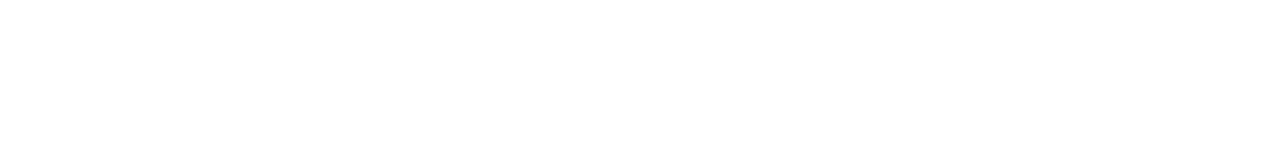
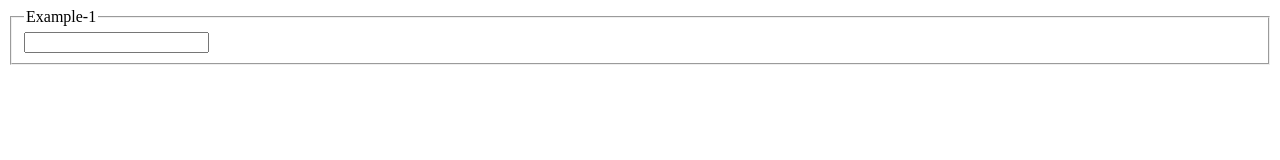
Before and after one commit to Erjankydyrov/homework-javascript-inputs, a plain HTML site: page index.html in a window 1280 px wide. Drawn offline with Linux system fonts and the light colour scheme.

Commit message:
added fieldset-1

```diff
--- a/index.html
+++ b/index.html
@@ -7,7 +7,10 @@
     <title>Document</title>
 </head>
 <body>
-
+    <fieldset>
+        <legend>Example-1</legend>
+        <input type="text" name="" id="">
+    </fieldset>
     <script src="./scripts.js"></script>
 </body>
 </html>
```
